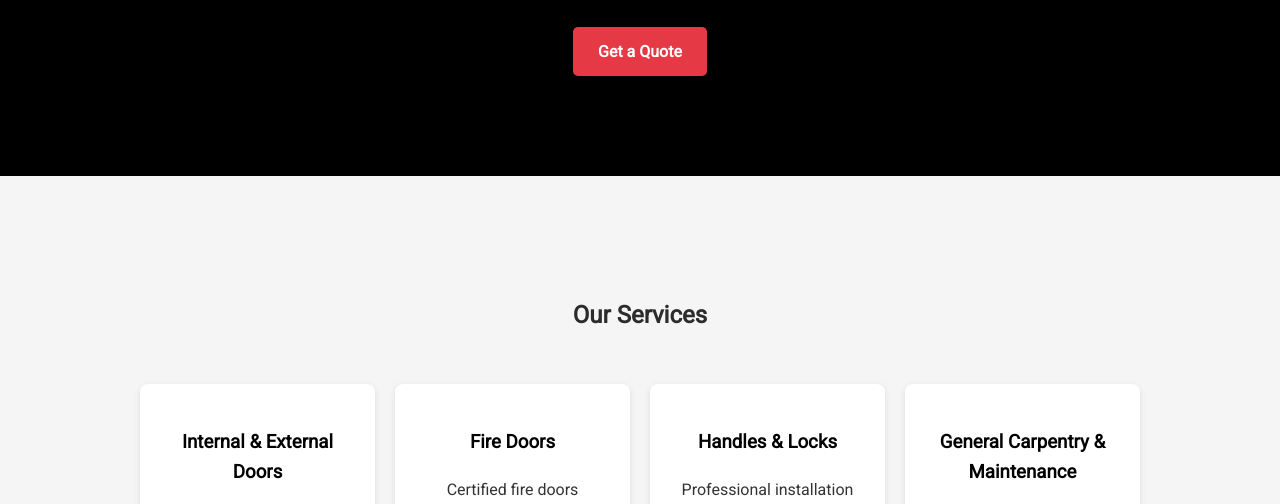
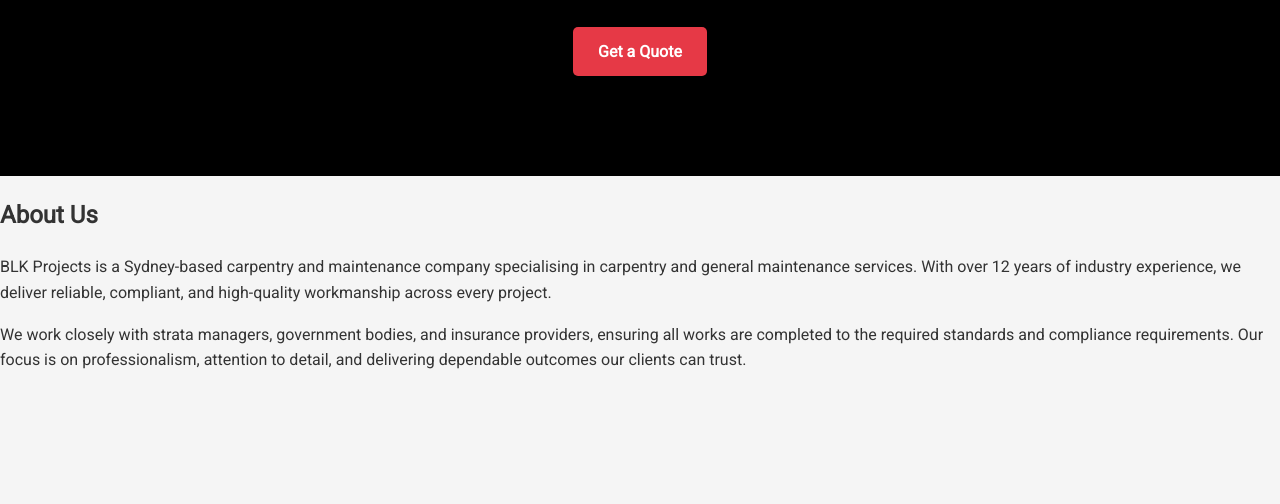
Before and after one commit to GabeBLK/blk-projects, a plain HTML site: page index.html in a window 1280 px wide. Shown: the part 261-765 px from the top of the page. Drawn offline with Linux system fonts and the light colour scheme.

Commit message:
Update index.html

```diff
--- a/index.html
+++ b/index.html
@@ -20,6 +20,21 @@
       <a href="#contact" class="btn">Get a Quote</a>
     </div>
   </header>
+
+  <section class="about">
+  <div class="about-container">
+    <h2>About Us</h2>
+    <p>
+      BLK Projects is a Sydney-based carpentry and maintenance company specialising in carpentry and general maintenance services.
+      With over 12 years of industry experience, we deliver reliable, compliant, and high-quality workmanship across every project.
+    </p>
+    <p>
+      We work closely with strata managers, government bodies, and insurance providers, ensuring all works are completed to the
+      required standards and compliance requirements. Our focus is on professionalism, attention to detail, and delivering
+      dependable outcomes our clients can trust.
+    </p>
+  </div>
+</section>
 
   <!-- SERVICES SECTION -->
   <section id="services">
```
